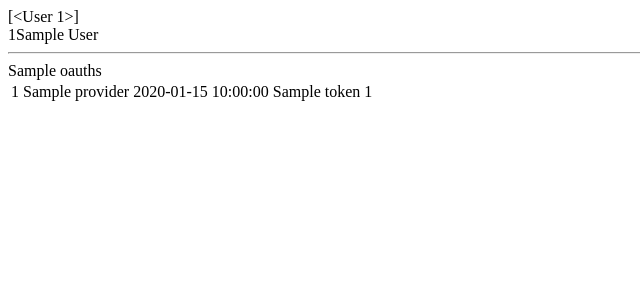
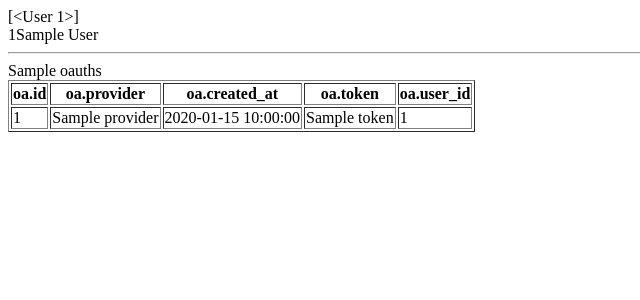
Before and after one commit to yn-coder/CodingTeacher, a Flask app: template templates/info.html in a window 1280 px wide. Shown: the top 300 px of the page, without its empty margins (0-640 px from the left). Run offline with Flask 2, Linux system fonts and the light colour scheme; tables that the repository leaves empty hold one stand-in row (values such as "Sample post"); the template is opened without the code that fills it: values that come from a table or form of the project are taken from there, most other values are stand-ins (such as "Sample title", 1, 10 or a date in 2020); parts of the project's set-up code (start-up, migrations or seed data) failed here and were passed over.

Commit message:
#48 db more info

```diff
--- a/templates/info.html
+++ b/templates/info.html
@@ -10,7 +10,14 @@
 {{oauths}}
 
 <br>
-<table>
+<table border="1">
+<tr>
+<th>oa.id</th>
+<th>oa.provider</th>
+<th>oa.created_at</th>
+<th>oa.token</th>
+<th>oa.user_id</th>
+</tr>
 {%for oa in oauths %}
 <tr>
 <td>{{oa.id}}</td>
```
